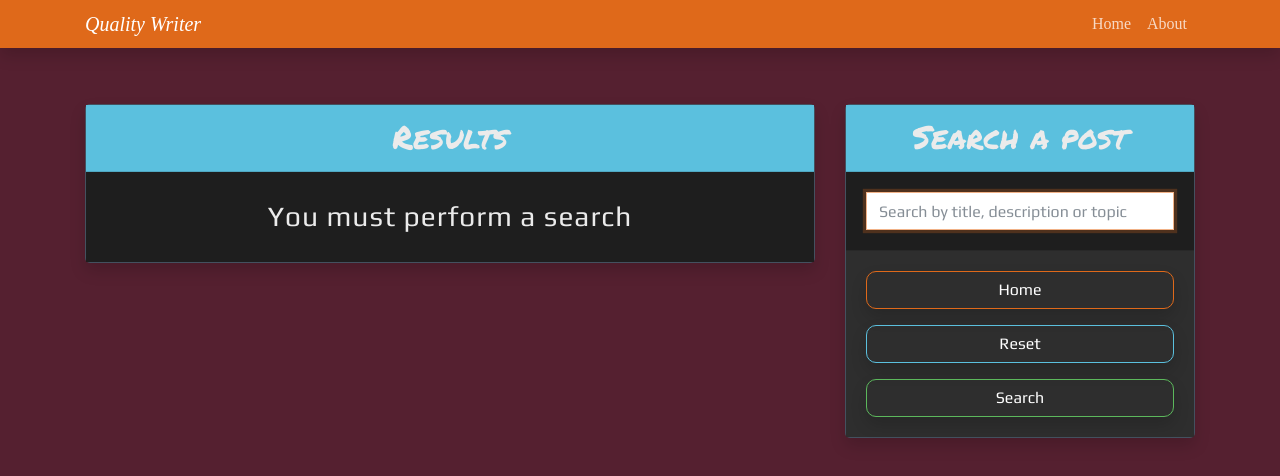
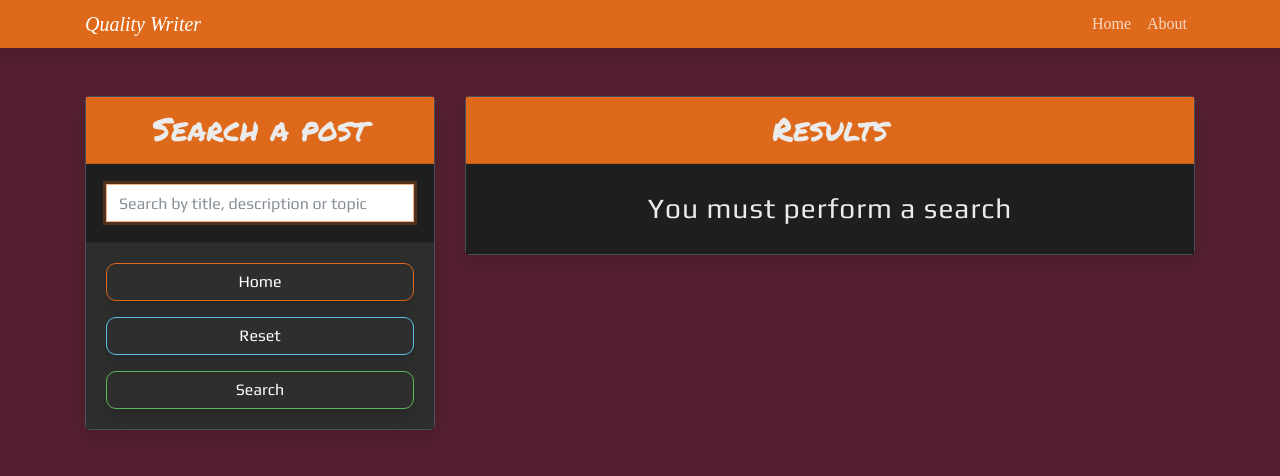
Before and after one commit to hernanreiq/Quality-Writer, a React (Create React App) app: page /crud/update in a window 1280 px wide. Shown: the top 476 px of the page. Built offline with nearby package versions, Linux system fonts and the light colour scheme; a web font is replaced by a local one.

Commit message:
Cambiada la forma de presentar los datos de la busqueda realizada

```diff
--- a/src/views/partials/crud_read.jsx
+++ b/src/views/partials/crud_read.jsx
@@ -1,6 +1,6 @@
 import React, { Component } from "react";
 import axios from "axios";
-import TableRead from "./table_crud_read";
+import DataSearched from "./data_searched";
 
 class Read extends Component {
     state = {
@@ -45,9 +45,8 @@ class Read extends Component {
                                                     {
                                                         this.state.posts.map((post, i) => {
                                                             return (
-                                                                <TableRead
+                                                                <DataSearched
                                                                     key={i}
-                                                                    index={i}
                                                                     title={post.title}
                                                                     topic={post.topic}
                                                                     id={post._id}
--- a/src/views/partials/crud_update.jsx
+++ b/src/views/partials/crud_update.jsx
@@ -1,6 +1,6 @@
 import React, { Component } from "react";
 import axios from "axios";
-import TableRead from "./table_crud_read";
+import DataSearched from './data_searched';
 
 class Update extends Component {
     state = {
@@ -48,53 +48,9 @@ class Update extends Component {
             <React.Fragment>
                 <div className="container">
                     <div className="row">
-                        <div className="col-md-8 my-2">
-                            <div className="card shadow my-5">
-                                <div className="card-header bg-info text-center">
-                                    <h2 className="card-title mb-1">Results</h2>
-                                </div>
-                                <div className="card-body">
-                                    {this.state.error === false && this.state.searched && this.state.posts.length > 0 &&
-                                        <table className="table table-dark mb-0">
-                                            <thead>
-                                                <tr>
-                                                    <th scope="col">#</th>
-                                                    <th scope="col">Title</th>
-                                                    <th scope="col">Topic</th>
-                                                    <th scope="col">Update</th>
-                                                </tr>
-                                            </thead>
-                                            {this.state.error === false && this.state.searched && this.state.posts.length > 0 &&
-                                                <tbody>
-                                                    {
-                                                        this.state.posts.map((post, i) => {
-                                                            return (
-                                                                <TableRead
-                                                                    key={i}
-                                                                    index={i}
-                                                                    title={post.title}
-                                                                    topic={post.topic}
-                                                                    id={post._id}
-                                                                />
-                                                            )
-                                                        })
-                                                    }
-                                                </tbody>
-                                            }
-                                        </table>
-                                    }
-                                    {this.state.error === false && this.state.searched && this.state.posts.length === 0 &&
-                                        <h3 className="my-2 text-center">The searched post does not exist</h3>
-                                    }
-                                    {this.state.error === true && this.state.searched === false &&
-                                        <h3 className="my-2 text-center">You must perform a search</h3>
-                                    }
-                                </div>
-                            </div>
-                        </div>
-                        <div className="col-md-4 my-2">
-                            <div className="card shadow my-5">
-                                <div className="card-header bg-info text-center">
+                        <div className="col-md-4 my-5">
+                            <div className="card shadow">
+                                <div className="card-header bg-primary text-center">
                                     <h2 className="card-title mb-1">Search a post</h2>
                                 </div>
                                 <div className="card-body">
@@ -111,6 +67,34 @@ class Update extends Component {
                                 </div>
                             </div>
                         </div>
+                        <div className="col-md-8 my-5">
+                            <div className="card shadow">
+                                <div className="card-header bg-primary text-center">
+                                    <h2 className="card-title mb-1">Results</h2>
+                                </div>
+                                <div className="card-body">
+                                    {this.state.error === false && this.state.searched && this.state.posts.length > 0 &&
+                                        this.state.posts.map((post, i) => {
+                                            return (
+                                                <DataSearched
+                                                    key={i}
+                                                    index={i}
+                                                    title={post.title}
+                                                    topic={post.topic}
+                                                    id={post._id}
+                                                />
+                                            )
+                                        })
+                                    }
+                                    {this.state.error === false && this.state.searched && this.state.posts.length === 0 &&
+                                        <h3 className="my-2 text-center">The searched post does not exist</h3>
+                                    }
+                                    {this.state.error === true && this.state.searched === false &&
+                                        <h3 className="my-2 text-center">You must perform a search</h3>
+                                    }
+                                </div>
+                            </div>
+                        </div>
                     </div>
                 </div>
             </React.Fragment>
--- /dev/null
+++ b/src/views/partials/data_searched.jsx
@@ -0,0 +1,33 @@
+import React, { Component } from "react";
+
+class DataSearched extends Component {
+    state = {
+        classNameRow: "row p-1 my-2"
+    }
+
+    changeBackground = () => {
+        if((this.props.index % 2) === 0){
+            this.setState({
+                classNameRow: "row p-1 my-2 bg-secondary"
+            })
+        }
+    }
+
+    componentDidMount(){
+        this.changeBackground();
+    }
+
+    render() {
+        return (
+            <React.Fragment>
+                <div className={this.state.classNameRow}>
+                    <div className="col-md-7 my-1">{this.props.title}</div>
+                    <div className="col-md-3 my-1">{this.props.topic}</div>
+                    <div className="col-md-2 my-1">{this.props.id}</div>
+                </div>
+            </React.Fragment>
+        )
+    }
+}
+
+export default DataSearched;
--- a/src/views/partials/table_crud_read.jsx
+++ /dev/null
@@ -1,16 +0,0 @@
-import React, { Component } from "react";
-
-class TableRead extends Component {
-    render() {
-        return (
-            <tr>
-                <th scope="row">{this.props.index + 1}</th>
-                <td>{this.props.title}</td>
-                <td>{this.props.topic}</td>
-                <td>{this.props.id}</td>
-            </tr>
-        )
-    }
-}
-
-export default TableRead;
```
Also changed, not shown: 1 other file (tests, documents, lock files or other folders).
